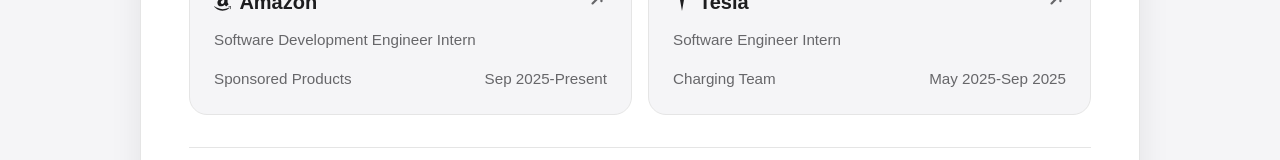
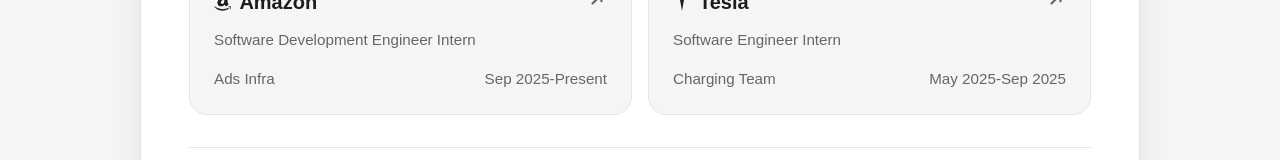
Before and after one commit to NicholasChanng/nickchanng.com, a React (Vite) app: page / in a window 1280 px wide. Shown: the part 444-604 px from the top of the page. Built offline with nearby package versions, Linux system fonts and the light colour scheme; no server answers; a small style sheet from the web is missing; a web font is replaced by a local one.

Commit message:
ads infra

```diff
--- a/src/App.tsx
+++ b/src/App.tsx
@@ -326,7 +326,7 @@
                         rel="noopener noreferrer"
                         className="card-meta-link"
                       >
-                        Sponsored Products
+                        Ads Infra
                       </a>
                     </>
                   }
```
